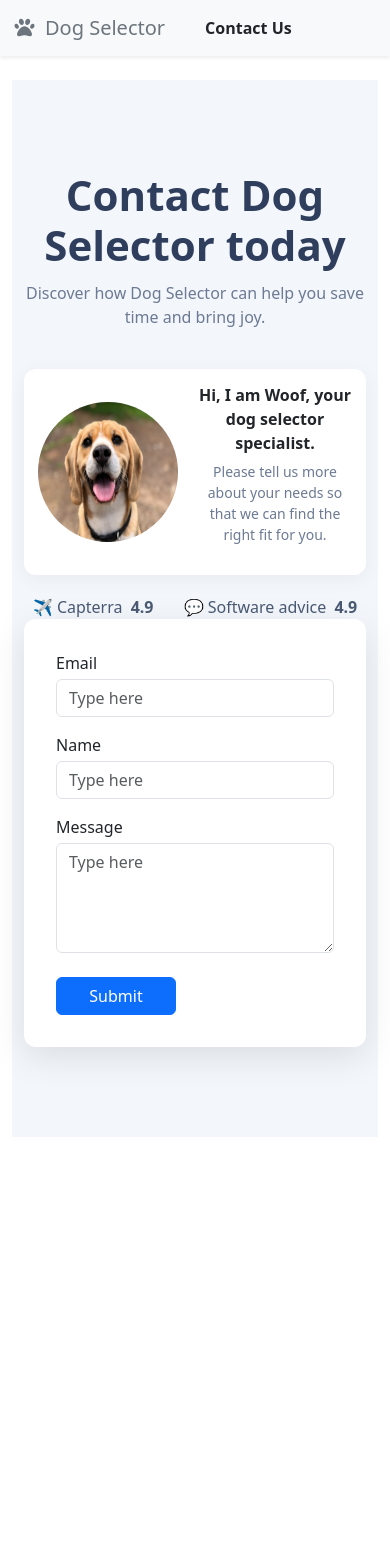
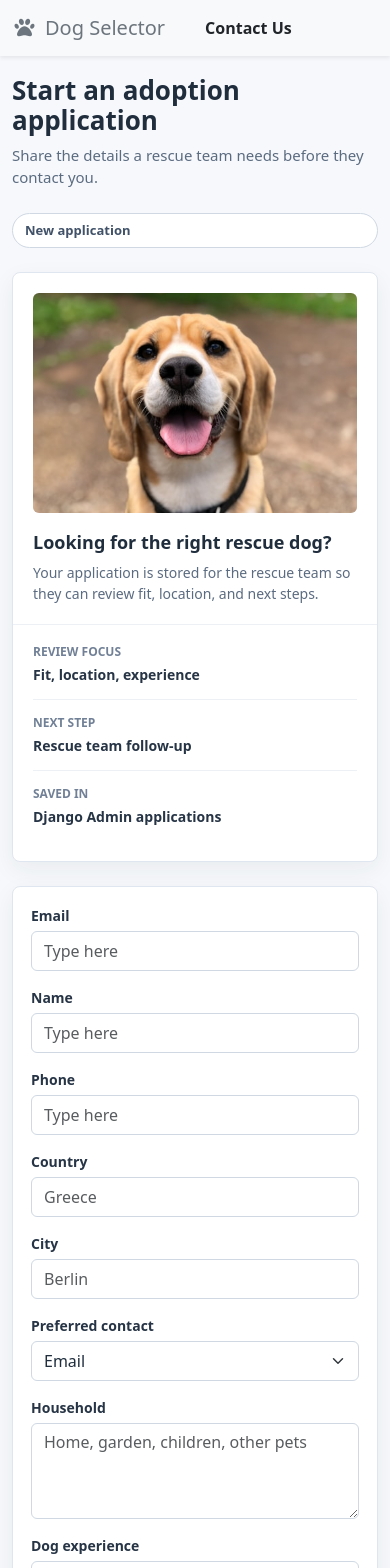
Before and after one commit to EnerikK/DogSelector, a React app in the folder frontend/: page /contact in a window 390 px wide. Shown: the top 1568 px of the page. Before the commit the page ends 1137 px from the top, so only its background shows below. Built offline with nearby package versions, Linux system fonts and the light colour scheme; the HTML template or start-up script is replaced by a standard one.

Commit message:
feat(frontend): #22 - add contact preferences and application fields

```diff
--- a/frontend/src/App.tsx
+++ b/frontend/src/App.tsx
@@ -8,12 +8,10 @@ function App() {
   return (
     <BrowserRouter>
       <Navbar />
-      <div className="container mt-4">
-        <Routes>
-          <Route path="/dogSelector" element={<DogsPage />} />
-          <Route path="/contact" element= {<ContactPage/>}/>
-        </Routes>
-      </div>
+      <Routes>
+        <Route path="/dogSelector" element={<DogsPage />} />
+        <Route path="/contact" element= {<ContactPage/>}/>
+      </Routes>
     </BrowserRouter>
   );
 }
--- /dev/null
+++ b/frontend/src/components/toast.ts
@@ -0,0 +1,15 @@
+import { createContext, useContext } from "react";
+
+export type ToastType = "success" | "error";
+
+export interface ToastContextValue {
+  showToast: (message: string, type: ToastType) => void;
+}
+
+export const ToastContext = createContext<ToastContextValue | undefined>(undefined);
+
+export function useToast() {
+  const ctx = useContext(ToastContext);
+  if (!ctx) throw new Error("useToast must be used inside ToastProvider");
+  return ctx;
+}
--- a/frontend/src/pages/ContactPage.css
+++ b/frontend/src/pages/ContactPage.css
@@ -1,81 +1,181 @@
 .contact-wrapper {
-  background: #f3f6fb;
-  padding: 90px 0;
+  min-height: calc(100vh - 57px);
+  background: #f6f8fb;
+  padding: 32px 20px;
 }
 
-.contact-left {
-  text-align: center;
+.application-shell {
+  max-width: 1180px;
+  margin: 0 auto;
+}
+
+.application-header {
+  display: flex;
+  align-items: flex-start;
+  justify-content: space-between;
+  gap: 24px;
+  margin-bottom: 24px;
 }
 
 .contact-title {
-  font-size: 42px;
-  font-weight: 700;
-  color: #2f3e5c;
+  margin: 0;
+  color: #1f2d3d;
+  font-size: 32px;
+  font-weight: 750;
+  line-height: 1.15;
 }
 
 .contact-subtitle {
-  margin-top: 10px;
-  color: #6c7a93;
+  max-width: 650px;
+  margin: 8px 0 0;
+  color: #5b6b80;
+  font-size: 15px;
+}
+
+.application-step {
+  flex: 0 0 auto;
+  border: 1px solid #cfd8e3;
+  border-radius: 999px;
+  color: #405168;
+  background: #fff;
+  padding: 7px 12px;
+  font-size: 13px;
+  font-weight: 600;
+}
+
+.application-layout {
+  display: grid;
+  grid-template-columns: minmax(280px, 360px) minmax(0, 1fr);
+  gap: 24px;
+  align-items: start;
+}
+
+.application-summary,
+.contact-form {
+  background: #fff;
+  border: 1px solid #e0e6ef;
+  border-radius: 8px;
+  box-shadow: 0 8px 24px rgba(31, 45, 61, 0.06);
+}
+
+.application-summary {
+  position: sticky;
+  top: 84px;
+  overflow: hidden;
 }
 
 .dog-card {
-  margin: 40px auto 20px;
-  padding: 14px;
-  background: white;
-  border-radius: 12px;
-  display: flex;
-  gap: 20px;
-  align-items: center;
-  max-width: 520px;
-  box-shadow: 0 4px 20px rgba(0,0,0,0.05);
+  display: grid;
+  gap: 16px;
+  padding: 20px;
+  border-bottom: 1px solid #edf1f6;
 }
 
 .dog-avatar {
-  width: 140px;
-  height: 140px;
-  border-radius: 100%;
+  width: 100%;
+  max-height: 220px;
+  aspect-ratio: 4 / 3;
+  object-fit: cover;
+  border-radius: 6px;
 }
 
 .dog-title {
-  font-weight: 600;
-  margin-bottom: 6px;
+  margin: 0 0 6px;
+  color: #1f2d3d;
+  font-size: 18px;
+  font-weight: 700;
 }
 
 .dog-text {
-  color: #6c7a93;
+  margin: 0;
+  color: #5b6b80;
   font-size: 14px;
 }
 
-.review-row {
-  margin-top: 20px;
-  display: flex;
-  justify-content: center;
-  gap: 30px;
-  color: #4a5a73;
+.summary-list {
+  display: grid;
+  gap: 0;
+  padding: 4px 20px 20px;
 }
 
-.review strong {
-  margin-left: 4px;
+.summary-list div {
+  display: grid;
+  gap: 3px;
+  padding: 14px 0;
+  border-bottom: 1px solid #edf1f6;
+}
+
+.summary-list div:last-child {
+  border-bottom: 0;
+}
+
+.summary-list span {
+  color: #718096;
+  font-size: 12px;
+  font-weight: 700;
+  text-transform: uppercase;
+}
+
+.summary-list strong {
+  color: #263445;
+  font-size: 14px;
 }
 
 .contact-form {
-  background: white;
-  padding: 32px;
-  border-radius: 12px;
-  box-shadow: 0 10px 35px rgba(0,0,0,0.1);
+  padding: 24px;
+}
+
+.contact-form form {
+  display: grid;
+  grid-template-columns: repeat(2, minmax(0, 1fr));
+  column-gap: 16px;
 }
 
 .contact-form label {
-  font-weight: 500;
-  margin-bottom: 4px;
+  display: block;
+  margin-bottom: 5px;
+  color: #263445;
+  font-size: 14px;
+  font-weight: 650;
+}
+
+.contact-form .form-control,
+.contact-form .form-select {
+  min-height: 40px;
+  border-color: #cfd8e3;
+  color: #1f2d3d;
+}
+
+.contact-form textarea.form-control {
+  min-height: 96px;
+}
+
+.contact-form .mb-3,
+.contact-form .mb-4,
+.contact-form .row,
+.application-target {
+  grid-column: 1 / -1;
+}
+
+.contact-form .row {
+  margin-right: -8px;
+  margin-left: -8px;
+}
+
+.contact-form .row > * {
+  padding-right: 8px;
+  padding-left: 8px;
 }
 
 .submit-btn {
-  width: 120px;
+  width: 140px;
+  min-height: 42px;
+  font-weight: 700;
 }
 
 .contact-success {
-  background: #d9f2e3;
+  background: #eaf7ef;
+  border: 1px solid #cfe8d6;
   border-radius: 8px;
   padding: 24px;
   color: #1f5132;
@@ -83,6 +183,45 @@
 }
 
 .contact-success h5 {
-  font-weight: 600;
+  font-weight: 700;
   margin-bottom: 6px;
 }
+
+.application-target {
+  background: #eef7f1;
+  border: 1px solid #cfe8d6;
+  border-radius: 6px;
+  color: #244d32;
+  margin-bottom: 1rem;
+  padding: 0.75rem 0.9rem;
+}
+
+@media (max-width: 900px) {
+  .application-header,
+  .application-layout {
+    display: grid;
+    grid-template-columns: 1fr;
+  }
+
+  .application-summary {
+    position: static;
+  }
+}
+
+@media (max-width: 640px) {
+  .contact-wrapper {
+    padding: 20px 12px;
+  }
+
+  .contact-title {
+    font-size: 26px;
+  }
+
+  .contact-form {
+    padding: 18px;
+  }
+
+  .contact-form form {
+    grid-template-columns: 1fr;
+  }
+}
--- a/frontend/src/pages/ContactPage.tsx
+++ b/frontend/src/pages/ContactPage.tsx
@@ -1,26 +1,40 @@
 import { useState } from "react";
+import { useSearchParams } from "react-router-dom";
 import { useContact } from "../hooks/useContact";
-import { useToast } from "../components/ToastContext";
+import { useToast } from "../components/toast";
+import type { ContactSubmission, PreferredContactMethod } from "../types/contact";
 import "./ContactPage.css";
 
 function ContactPage() {
   const { sendContact } = useContact();
   const { showToast } = useToast();
+  const [searchParams] = useSearchParams();
+  const dogId = searchParams.get("dog");
+  const dogName = searchParams.get("name");
   const [sent, setSent] = useState(false);
   const [loading, setLoading] = useState(false);
 
-  const [form, setForm] = useState({
+  const [form, setForm] = useState<ContactSubmission>({
+    dog: dogId ? Number(dogId) : null,
     email: "",
     name: "",
-    message: ""
+    phone: "",
+    country: "",
+    city: "",
+    message: "",
+    household: "",
+    dog_experience: "",
+    preferred_contact_method: "email",
   });
 
   const handleChange = (
-    e: React.ChangeEvent<HTMLInputElement | HTMLTextAreaElement>
+    e: React.ChangeEvent<HTMLInputElement | HTMLTextAreaElement | HTMLSelectElement>
   ) => {
     setForm((prev) => ({
       ...prev,
-      [e.target.name]: e.target.value
+      [e.target.name]: e.target.name === "preferred_contact_method"
+        ? (e.target.value as PreferredContactMethod)
+        : e.target.value,
     }));
   };
 
@@ -30,10 +44,10 @@ function ContactPage() {
     try {
       setLoading(true);
       await sendContact(form);
-      showToast("Message sent successfully", "success");
+      showToast("Application sent successfully", "success");
       setSent(true);
     } catch {
-      showToast("Failed to send message", "error");
+      showToast("Failed to send application", "error");
     } finally {
       setLoading(false);
     }
@@ -41,15 +55,21 @@ function ContactPage() {
 
   return (
     <div className="contact-wrapper">
-      <div className="container">
-        <div className="row align-items-center">
-          <div className="col-lg-7 contact-left">
+      <div className="application-shell">
+        <div className="application-header">
+          <div>
             <h1 className="contact-title">
-              Contact Dog Selector today
+              Start an adoption application
             </h1>
             <p className="contact-subtitle">
-              Discover how Dog Selector can help you save time and bring joy.
+              Share the details a rescue team needs before they contact you.
             </p>
+          </div>
+          <span className="application-step">New application</span>
+        </div>
+
+        <div className="application-layout">
+          <aside className="application-summary">
             <div className="dog-card">
               <img
                 src="/dogImage.jpg"
@@ -58,32 +78,43 @@ function ContactPage() {
               />
               <div>
                 <p className="dog-title">
-                  Hi, I am Woof, your dog selector specialist.
+                  {dogName ? `Applying for ${dogName}` : "Looking for the right rescue dog?"}
                 </p>
                 <p className="dog-text">
-                  Please tell us more about your needs so that we can find the
-                  right fit for you.
+                  Your application is stored for the rescue team so they can review fit, location, and next steps.
                 </p>
               </div>
             </div>
-            <div className="review-row">
-              <span className="review">
-                ✈️ Capterra <strong>4.9</strong>
-              </span>
-              <span className="review">
-                💬 Software advice <strong>4.9</strong>
-              </span>
+            <div className="summary-list">
+              <div>
+                <span>Review focus</span>
+                <strong>Fit, location, experience</strong>
+              </div>
+              <div>
+                <span>Next step</span>
+                <strong>Rescue team follow-up</strong>
+              </div>
+              <div>
+                <span>Saved in</span>
+                <strong>Django Admin applications</strong>
+              </div>
             </div>
-          </div>
-          <div className="col-lg-4 offset-lg-1">
+          </aside>
+
+          <main>
             <div className="contact-form">
               {sent ? (
                 <div className="contact-success">
-                  <h5>Thank you for contacting us.</h5>
-                  <p>We'll get back to you soon.</p>
+                  <h5>Application received.</h5>
+                  <p>The rescue team can now review your application.</p>
                 </div>
               ) : (
                 <form onSubmit={handleSubmit}>
+                  {dogName && (
+                    <div className="application-target">
+                      Application for <strong>{dogName}</strong>
+                    </div>
+                  )}
                   <div className="mb-3">
                     <label>Email</label>
                     <input
@@ -107,13 +138,85 @@ function ContactPage() {
                       required
                     />
                   </div>
+                  <div className="mb-3">
+                    <label>Phone</label>
+                    <input
+                      name="phone"
+                      className="form-control"
+                      placeholder="Type here"
+                      value={form.phone}
+                      onChange={handleChange}
+                    />
+                  </div>
+                  <div className="row">
+                    <div className="col-md-6 mb-3">
+                      <label>Country</label>
+                      <input
+                        name="country"
+                        className="form-control"
+                        placeholder="Greece"
+                        value={form.country}
+                        onChange={handleChange}
+                        required
+                      />
+                    </div>
+                    <div className="col-md-6 mb-3">
+                      <label>City</label>
+                      <input
+                        name="city"
+                        className="form-control"
+                        placeholder="Berlin"
+                        value={form.city}
+                        onChange={handleChange}
+                        required
+                      />
+                    </div>
+                  </div>
+                  <div className="mb-3">
+                    <label>Preferred contact</label>
+                    <select
+                      name="preferred_contact_method"
+                      className="form-select"
+                      value={form.preferred_contact_method}
+                      onChange={handleChange}
+                    >
+                      <option value="email">Email</option>
+                      <option value="phone">Phone</option>
+                      <option value="whatsapp">WhatsApp</option>
+                    </select>
+                  </div>
+
+                  <div className="mb-3">
+                    <label>Household</label>
+                    <textarea
+                      name="household"
+                      rows={3}
+                      className="form-control"
+                      placeholder="Home, garden, children, other pets"
+                      value={form.household}
+                      onChange={handleChange}
+                    />
+                  </div>
+
+                  <div className="mb-3">
+                    <label>Dog experience</label>
+                    <textarea
+                      name="dog_experience"
+                      rows={3}
+                      className="form-control"
+                      placeholder="Previous dogs, rescue experience, training experience"
+                      value={form.dog_experience}
+                      onChange={handleChange}
+                    />
+                  </div>
+
                   <div className="mb-4">
                     <label>Message</label>
                     <textarea
                       name="message"
                       rows={4}
                       className="form-control"
-                      placeholder="Type here"
+                      placeholder="Why do you think this dog is a good fit?"
                       value={form.message}
                       onChange={handleChange}
                       required
@@ -123,12 +226,12 @@ function ContactPage() {
                     className="btn btn-primary submit-btn"
                     disabled={loading}
                   >
-                    {loading ? "Sending..." : "Submit"}
+                    {loading ? "Sending..." : "Apply"}
                   </button>
                 </form>
               )}
             </div>
-          </div>
+          </main>
         </div>
       </div>
     </div>
--- a/frontend/src/pages/DogsPage.tsx
+++ b/frontend/src/pages/DogsPage.tsx
@@ -5,12 +5,20 @@ import { StatusBadge } from "../components/StatusBadge";
 import { StarRating } from "../components/StarRating";
 import type { Dog } from "../types/dogs";
 import { useState } from "react";
+import { Link } from "react-router-dom";
 import { Pagination } from "../components/Pagination";
 import { SearchBar } from "../components/SearchBar";
-import { useToast } from "../components/ToastContext";
+import { useToast } from "../components/toast";
 import { ConfirmDialog } from "../components/ConfirmDialog";
 import "./DogsPage.css"
 import { SideBar } from "../components/SideBar";
+
+const formatChoice = (value: string) =>
+  value
+    .toLowerCase()
+    .split("_")
+    .map((part) => part.charAt(0).toUpperCase() + part.slice(1))
+    .join(" ");
 
 function DogsPage() {
   const [page,setPage] = useState(1);
@@ -142,7 +150,9 @@ function DogsPage() {
       accessor: (dog) => (
         <div>
           <div className="fw-semibold">{dog.name || "Unnamed dog"}</div>
-          <div className="text-muted small">{dog.sex} · {dog.age_group} · {dog.size}</div>
+          <div className="text-muted small">
+            {[dog.sex, dog.age_group, dog.size].map(formatChoice).join(" / ")}
+          </div>
         </div>
       ),
     },
@@ -264,9 +274,9 @@ function DogsPage() {
       header: "Actions",
       className: "text-center",
       accessor: (dog) => (
-        <div className="d-flex justify-content-center gap-4">
+        <div className="dog-actions">
         <button
-          className="border-0 bg-transparent text-danger fw-semibold"
+          className="dog-action dog-action-danger"
           onClick={(e) => {
             e.stopPropagation();
             setDogToDelete(dog);
@@ -276,7 +286,7 @@ function DogsPage() {
         </button>
           <button
           type="button"
-          className="border-0 bg-transparent text-primary fw-semibold"
+          className="dog-action"
           onClick={(e) => {
             e.stopPropagation();
             setDogEdit(dog);
@@ -284,6 +294,12 @@ function DogsPage() {
           >
             Edit
           </button>
+          <Link
+            className="dog-action dog-action-primary"
+            to={`/contact?dog=${dog.id}&name=${encodeURIComponent(dog.name || dog.breed_name)}`}
+          >
+            Apply
+          </Link>
         </div>
       ),
     },
```
Also changed, not shown: frontend/src/components/ToastContext.tsx (+2 -15 lines), frontend/src/hooks/useDogs.ts (+18 -15 lines), frontend/src/pages/DogsPage.css (+51 -0 lines), frontend/src/types/contact.ts (+9 -0 lines).
